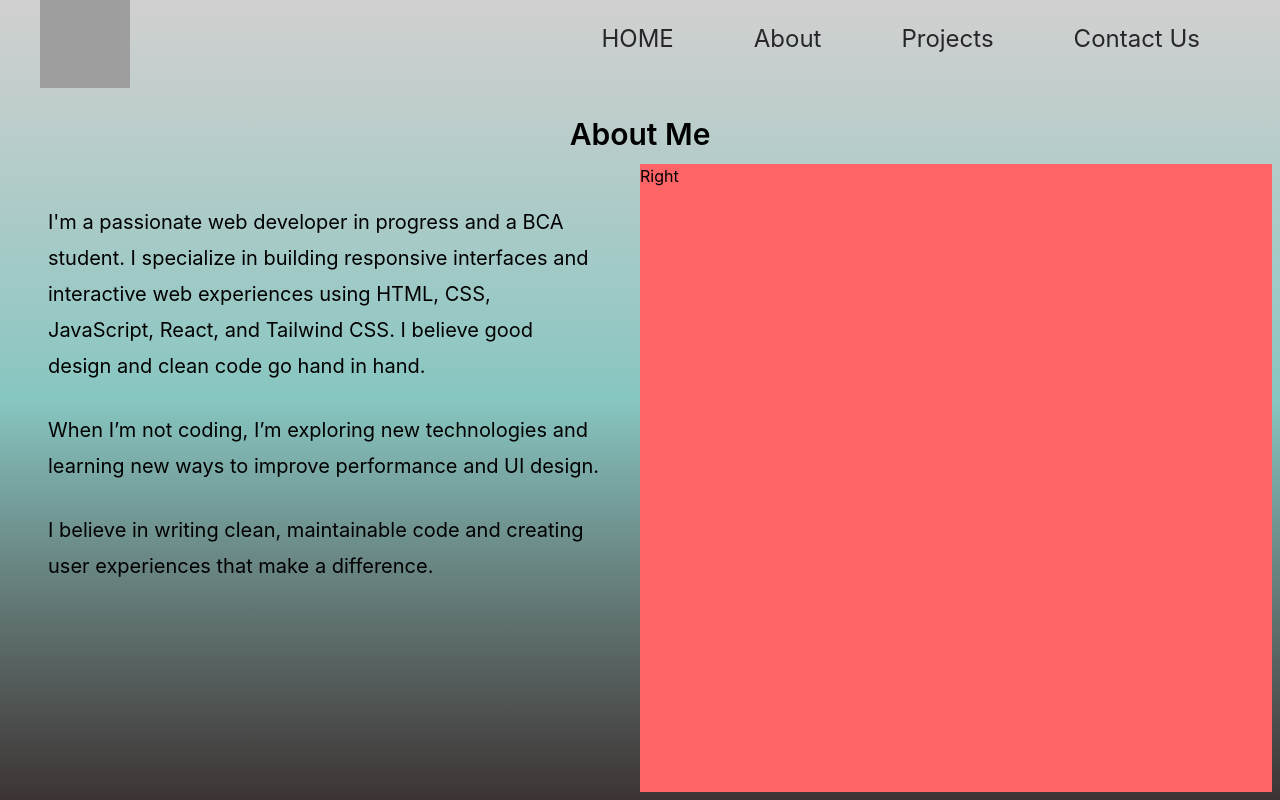
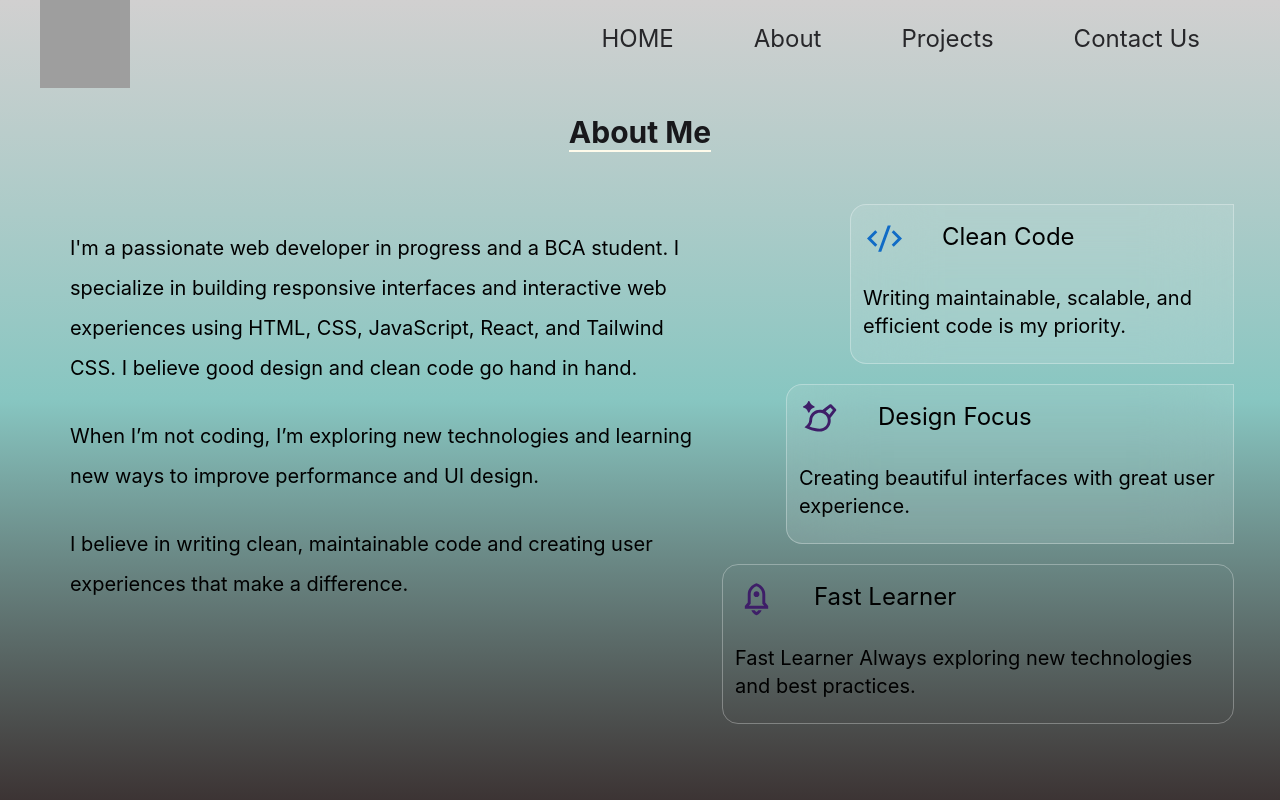
Before and after one commit to Jitendra-webdev75/Portfolio, a React (Vite) app: page /about in a window 1280 px wide. Built offline with nearby package versions, Linux system fonts and the light colour scheme; grey boxes are pictures that could not be loaded.

Commit message:
making about page

```diff
--- a/package.json
+++ b/package.json
@@ -12,6 +12,7 @@
   "dependencies": {
     "@remixicon/react": "^4.9.0",
     "@tailwindcss/vite": "^4.2.2",
+    "gsap": "^3.14.2",
     "motion": "^12.38.0",
     "react": "^19.2.4",
     "react-dom": "^19.2.4",
--- a/src/components/about/About.jsx
+++ b/src/components/about/About.jsx
@@ -1,13 +1,18 @@
-import React from "react";
-
+import {
+  RiBrushAiLine,
+  RiCodeSSlashLine,
+  RiRocket2Line,
+} from "@remixicon/react";
 function About() {
   return (
-    <div className="aboutPage h-full w-full flex flex-col items-center p-2 gap-3 bg-transparent">
-      <h1 className="text-3xl font-semibold  ">About Me</h1>
+    <div className="aboutPage h-full w-full flex flex-col items-center p-1.5 gap-3 bg-transparent">
+      <h1 className="text-3xl text-zinc-900 font-bold border-amber-50 border-b-2 roboto  ">
+        About Me
+      </h1>
       <div className="content h-full w-full flex justify-center items-center ">
         <div
-          className="leftContent h-full w-1/2  flex flex-col items-center
-          p-10 text-xl leading-9 gap-7"
+          className="leftContent h-full w-[60vw]  flex flex-col items-center
+          p-16 text-xl leading-loose gap-7  "
         >
           <p>
             I'm a passionate web developer in progress and a BCA student. I
@@ -24,7 +29,38 @@ function About() {
             experiences that make a difference.
           </p>
         </div>
-        <div className="rightContent h-full w-1/2 bg-red-400">Right</div>
+        <div
+          className="rightContent h-full w-[40vw] p-10 flex flex-col gap-5 items-end
+           "
+        >
+          <div className="card1 h-[20vh] w-[30vw] bg-white/10 border border-white/30 rounded-l-2xl hover:shadow-2xl backdrop-blur-2xl hover:shadow-gray-700">
+            <h1 className="text-2xl p-4 flex gap-10">
+              <RiCodeSSlashLine color="#106bc6" size={35} />
+              Clean Code
+            </h1>
+            <p className="text-xl p-3">
+              Writing maintainable, scalable, and efficient code is my priority.
+            </p>
+          </div>
+          <div className="card1 h-[20vh] w-[35vw] bg-white/10 border border-white/30 rounded-l-2xl backdrop-blur-2xl hover:shadow-2xl hover:shadow-gray-700">
+            <h1 className="text-2xl p-4 flex gap-10">
+              <RiBrushAiLine color="#3E1E68" size={35} />
+              Design Focus
+            </h1>
+            <p className="text-xl p-3">
+              Creating beautiful interfaces with great user experience.
+            </p>
+          </div>
+          <div className="card1 h-[20vh] w-[40vw]  border border-white/30  rounded-2xl  hover:shadow-2xl ">
+            <h1 className="text-2xl p-4 flex gap-10 ">
+              <RiRocket2Line color="#3E1E68" size={35} />
+              Fast Learner
+            </h1>
+            <p className="text-xl  p-3">
+              Fast Learner Always exploring new technologies and best practices.
+            </p>
+          </div>
+        </div>
       </div>
     </div>
   );
```
Also changed, not shown: 1 other file (tests, documents, lock files or other folders).
